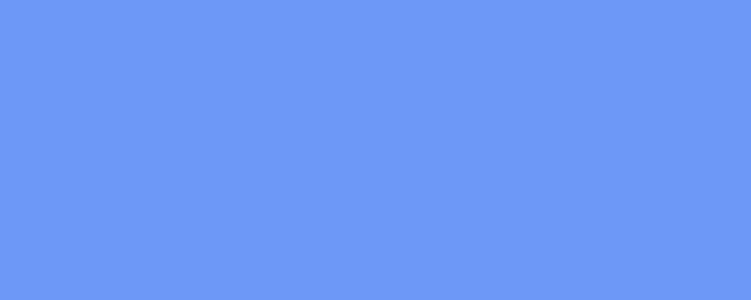
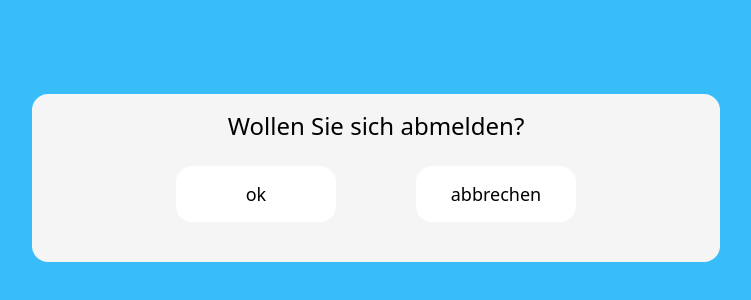
Before and after one commit to htw-student-83/CBM_System, a React (Create React App) app in the folder implementation/frontend/: page /cashbox/logout/1 in a window 1280 px wide. Before the commit this address had no page. Shown: the part 146-446 px from the top of the page, without its empty margins (264-1015 px from the left). Built offline with nearby package versions, Linux system fonts and the light colour scheme.

Commit message:
created the logout page and I'm working on the function to change the state of false

```diff
--- a/implementation/frontend/src/App.js
+++ b/implementation/frontend/src/App.js
@@ -13,6 +13,7 @@ import Einzahlung from "./components/Einzahlung";
 import Auszahlung from "./components/Auszahlung";
 import User from "./components/UserDataView";
 import AccountDelete from "./components/AccountDelete";
+import Logout from "./components/Logout";
 
 function App() {
 
@@ -31,6 +32,7 @@ function App() {
             <Route path = '/cashbox/auszahlung' element = {<Auszahlung/>}/>
             <Route path = '/cashbox/account_loeschung' element = {<AccountDelete/>}/>
             <Route path = '/cashbox/userdataview' element = {<User/>}/>
+            <Route path = '/cashbox/logout/:id' element = {<Logout/>}/>
             <Route path = '/cashbox/serverFail' element = {<ServerDown/>}/>
             <Route path = '/cashbox/user/password_vergessen' element = {<PasswortVergessen/>}/>
             <Route path = '/cashbox/user/registrierung' element = {<Registrierung/>}/>
--- a/implementation/frontend/src/components/Hauptmenu.js
+++ b/implementation/frontend/src/components/Hauptmenu.js
@@ -1,6 +1,6 @@
 import { Link } from "react-router-dom"
 
-function Mainmenu() {
+function Mainmenu({id}) {
     return (
         <div className="flex flex-col justify-center bg-blue-400 h-dvh" id="mainscreen">
             <Link to='/cashbox/einzahlung'>
@@ -25,6 +25,12 @@ function Mainmenu() {
                     Meine Daten
                 </div>
             </Link>
+            <Link to={`/cashbox/logout/${id}`}>
+                <div
+                    className="text-xl mb-5 p-3 w-96 text-center rounded-3xl bg-blue-100 mx-auto cursor-pointer hover:bg-yellow-300">
+                    Logout
+                </div>
+            </Link>
             <Link to='/cashbox/account_loeschung'>
                 <div
                     className="text-xl p-3 w-96 text-center rounded-3xl bg-blue-100 mx-auto cursor-pointer hover:bg-yellow-300">
--- a/implementation/frontend/src/components/Login.js
+++ b/implementation/frontend/src/components/Login.js
@@ -56,7 +56,7 @@ export default function Login(){
     const makeUserLogged = async (id) =>{
         console.log("ID in der neuen Methode: " + id)
         try {
-            await axios.patch(`http://localhost:4000/api/changeState/${id}`)
+            await axios.patch(`http://localhost:4000/api/login/changeState/${id}`)
                 .then(()=>{
                     handleSuccessfullyLogin();
                 })
@@ -88,7 +88,7 @@ export default function Login(){
     }
 
     const handleSuccessfullyLogin = () =>{
-        navigate('/cashbox/hauptmenu');
+        navigate(`/cashbox/hauptmenu`);
     }
 
     /**
--- /dev/null
+++ b/implementation/frontend/src/components/Logout.js
@@ -0,0 +1,56 @@
+import {useEffect, useState} from "react";
+import { useNavigate } from 'react-router-dom'
+import axios from "axios";
+
+const Logout = ({id}) => {
+    const [windowForLokalServer, setWindowForLokalServer] = useState(false);
+    const navigate = useNavigate();
+
+    const logout = async () => {
+        try {
+            await axios.patch(`http://localhost:4000/api/logout/changeState/${id}`)
+                .then(()=>{
+
+                })
+                .catch((error) => {
+                    console.log("Not answer from the server." + error)
+                })
+        } catch (error) {
+            console.error('Fehler beim Aktualisieren des Logged-Attributs:', error);
+        }
+        //TODO
+        //contact to the server and delete the account
+        //check the process by 200
+        //if the user was deleted, then navigate to the mainpage
+        navigate( '/cashbox/login');
+    }
+
+    const goToMainPage = () =>{
+        navigate( '/cashbox/hauptmenu');
+    }
+
+    return(
+        <div className="bg-sky-400 h-dvh w-auto">
+            <div className="py-60">
+                <div className="bg-neutral-100 mx-4 border-amber-800 ml-auto mr-auto rounded-2xl p-4 w-fit pl-6 pr-6">
+                    <h1 className="text-2xl text-center">Wollen Sie sich abmelden?</h1>
+                    <div className="flex flex-grow mx-20">
+                        <button id='ok' className="bg-white text-lg rounded-2xl p-2 mx-10 my-6 h-14 w-40 hover:bg-emerald-200 border-b-emerald-200"
+                                onClick={() => {
+                                    logout();
+                                }}
+                        >ok</button>
+                        <button className="bg-white text-lg rounded-2xl p-2 mx-10 my-6 h-14 w-40  hover:bg-amber-200 border-amber-600"
+                                onClick={() => {
+                                    goToMainPage();
+                                }}
+                        >abbrechen</button>
+                    </div>
+                </div>
+            </div>
+        </div>
+
+    )
+}
+
+export default Logout
```
Also changed, not shown: 2 other files (tests, documents, lock files or other folders).
